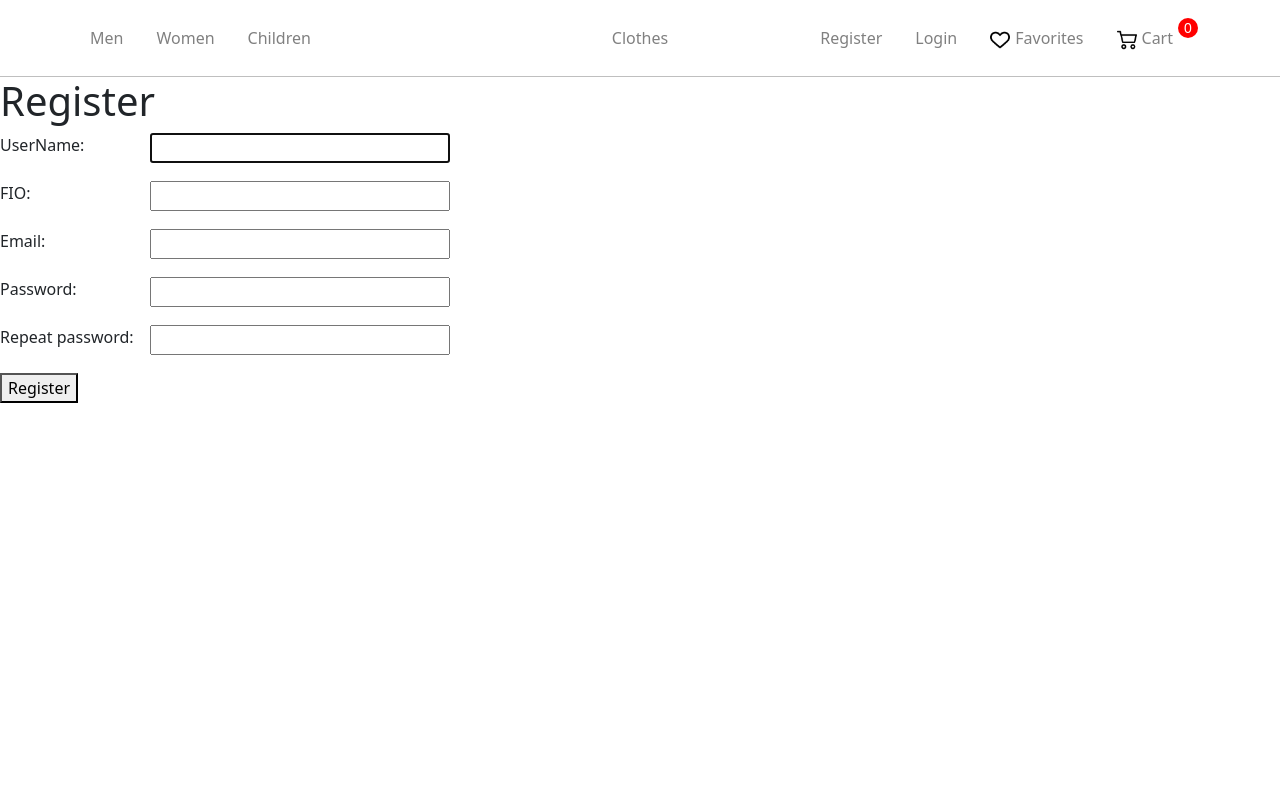
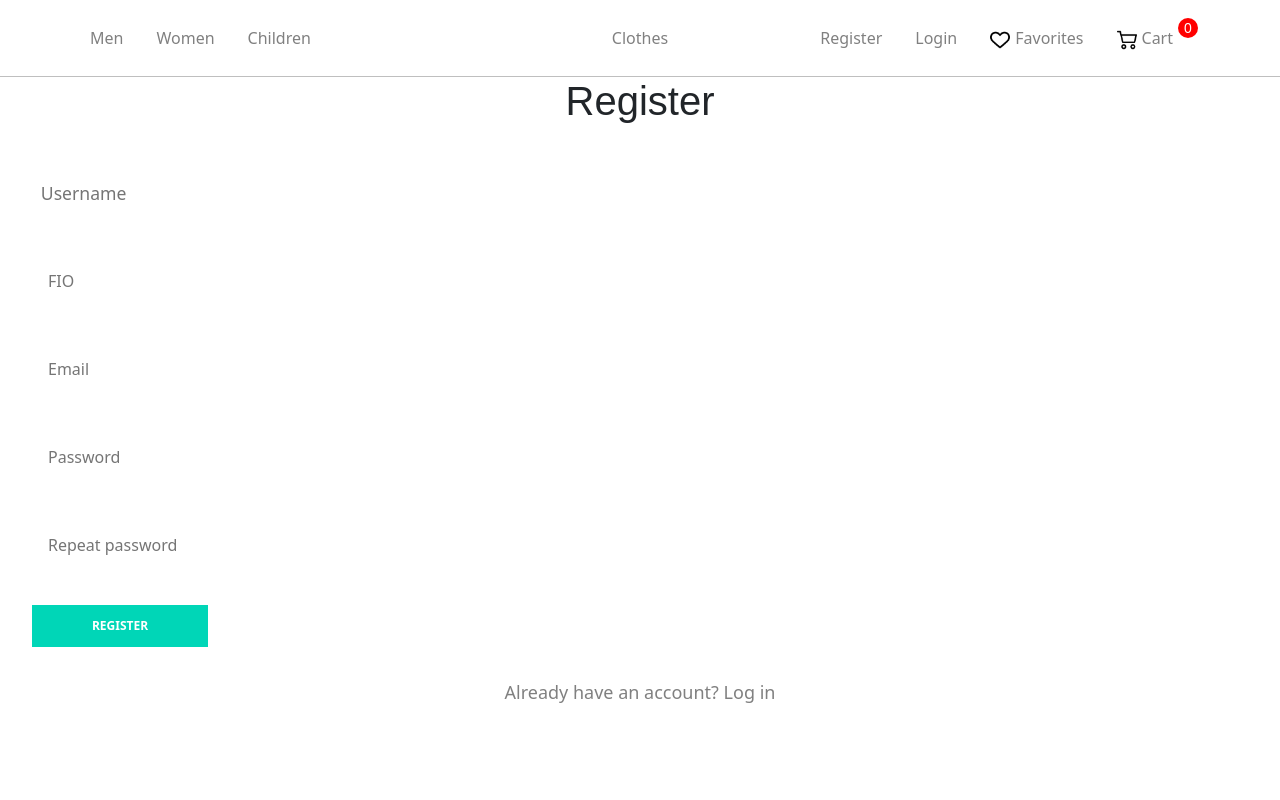
Before and after one commit to Matvey1109/Online_clothing_store_Django, a Django app: page /register/ in a window 1280 px wide. Run offline with Django 4.2, Linux system fonts and the light colour scheme.

Commit message:
Added Styles in Register/Login

```diff
--- a/store/forms.py
+++ b/store/forms.py
@@ -3,11 +3,11 @@ from django import forms
 from .models import *
 
 class RegisterUserForm(UserCreationForm):
-    username = forms.CharField(label='UserName', widget=forms.TextInput(attrs={'class': 'form-input'}))
-    fio = forms.CharField(label='FIO', widget=forms.TextInput(attrs={'class': 'form-input'}))
-    email = forms.EmailField(label='Email', widget=forms.EmailInput(attrs={'class': 'form-input'}))
-    password1 = forms.CharField(label='Password', widget=forms.PasswordInput(attrs={'class': 'form-input'}))
-    password2 = forms.CharField(label='Repeat password', widget=forms.PasswordInput(attrs={'class': 'form-input'}))
+    username = forms.CharField(label='UserName', widget=forms.TextInput(attrs={'class': 'lf--input', 'placeholder': 'Username'}))
+    fio = forms.CharField(label='FIO', widget=forms.TextInput(attrs={'class': 'lf--input', 'placeholder': 'FIO'}))
+    email = forms.EmailField(label='Email', widget=forms.EmailInput(attrs={'class': 'lf--input', 'placeholder': 'Email'}))
+    password1 = forms.CharField(label='Password', widget=forms.PasswordInput(attrs={'class': 'lf--input', 'placeholder': 'Password'}))
+    password2 = forms.CharField(label='Repeat password', widget=forms.PasswordInput(attrs={'class': 'lf--input', 'placeholder': 'Repeat password'}))
 
     class Meta:
         model = User
@@ -15,5 +15,5 @@ class RegisterUserForm(UserCreationForm):
 
 
 class LoginUserForm(AuthenticationForm):
-    username = forms.CharField(label='UserName', widget=forms.TextInput(attrs={'class': 'form-input'}))
-    password = forms.CharField(label='Password', widget=forms.PasswordInput(attrs={'class': 'form-input'}))
+    username = forms.CharField(widget=forms.TextInput(attrs={'class': 'lf--input', 'placeholder': 'Username'}))
+    password = forms.CharField(widget=forms.PasswordInput(attrs={'class': 'lf--input', 'placeholder':'Password'}))
--- /dev/null
+++ b/store/static/store/css/RegisterLogin.css
@@ -0,0 +1,85 @@
+html, body { height: 100%; }
+
+.log-input{
+    width: 100%;
+}
+.title{
+    font-family: Arial , sans-serif;
+}
+.login-form {
+  width: 100%;
+  padding: 2em;
+  position: relative;
+  background: rgba(black, .15);
+
+  &:before {
+    content: '';
+    position: absolute;
+    top: -2px; left: 0;
+    height: 2px; width: 100%;
+  }
+
+  @media screen and (min-width: 600px) {
+    width: 50vw;
+    max-width: 15em;
+  }
+}
+
+  .flex-row {
+    display: flex;
+    margin-bottom: 1em;
+  }
+
+  .lf--label {
+    width: 2em;
+    display: flex;
+    align-items: center;
+    justify-content: center;
+
+    background: $gray-light;
+    cursor: pointer;
+  }
+  .lf--input {
+    width: 100%;
+    flex: 1;
+    padding: 1em;
+    border: 0;
+    color: $gray;
+    font-size: 1rem;
+
+    &:focus {
+      outline: none;
+      transition: transform .15s ease;
+      transform: scale(1.1);
+    }
+  }
+
+  .lf--submit {
+    display: block;
+    padding: 1em;
+    width: 100%;
+
+    background: #00d6b7;
+    border: 0;
+    color: #fff;
+    cursor: pointer;
+    font-size: .75em;
+    font-weight: 600;
+    text-shadow: 0 1px 0 rgba(black, .2);
+
+    &:focus {
+      outline: none;
+      transition: transform .15s ease;
+      transform: scale(1.1);
+    }
+  }
+
+.href{
+  margin-top: 1em;
+  color: gray;
+  font-size: 18px;
+  text-decoration: none;
+  position: relative;
+}
+
+::placeholder { color: $gray; }
--- a/store/static/store/css/register.css
+++ /dev/null
@@ -1,21 +0,0 @@
-.form-input {
-    width: 300px;
-    font-size: 16px;
-}
-
-.form-label {
-    display: inline-block;
-    min-width: 150px;
-    vertical-align: top;
-}
-
-.form-error ul {
-    list-style: none;
-    padding: 0;
-    color: #CC0000;
-}
-
-.form-button {
-    min-width: 200px;
-    font-size: 16px;
-}
--- a/store/templates/store/register.html
+++ b/store/templates/store/register.html
@@ -1,18 +1,22 @@
 {% extends 'store/layout.html' %}
 {%load static %}
+{% block title %}{{title}}{% endblock %}
 {% block content %}
-<link rel="stylesheet" href="{% static 'store/css/register.css' %}">
-<h1>{{title}}</h1>
+<link rel="stylesheet" href="{% static 'store/css/RegisterLogin.css' %}">
+<h1 align = "center" class = 'title'>{{title}}</h1>
 
-<form method="post">
+<form method="post"  class='login-form'>
     {% csrf_token %}
 
 {% for f in form %}
-<p><label class="form-label" for="{{ f.id_for_label }}">{{f.label}}: </label>{{ f }}</p>
-<div class="form-error">{{ f.errors }}</div>
+    <div class="flex-row">
+        <p align = "center" class = 'log-input'>{{ f }}</p>
+        <div class="form-error">{{ f.errors }}</div>
+    </div>
 {% endfor %}
 
-    <button type="submit">Register</button>
+    <input class='lf--submit' type='submit' value='REGISTER'>
 </form>
+<div style='text-align:center;'><a class='href' href="{%url 'login'%}">Already have an account? Log in</a></div>
 
 {% endblock %}
```
Also changed, not shown: store/templates/store/login.html (+12 -9 lines), db.sqlite3.
